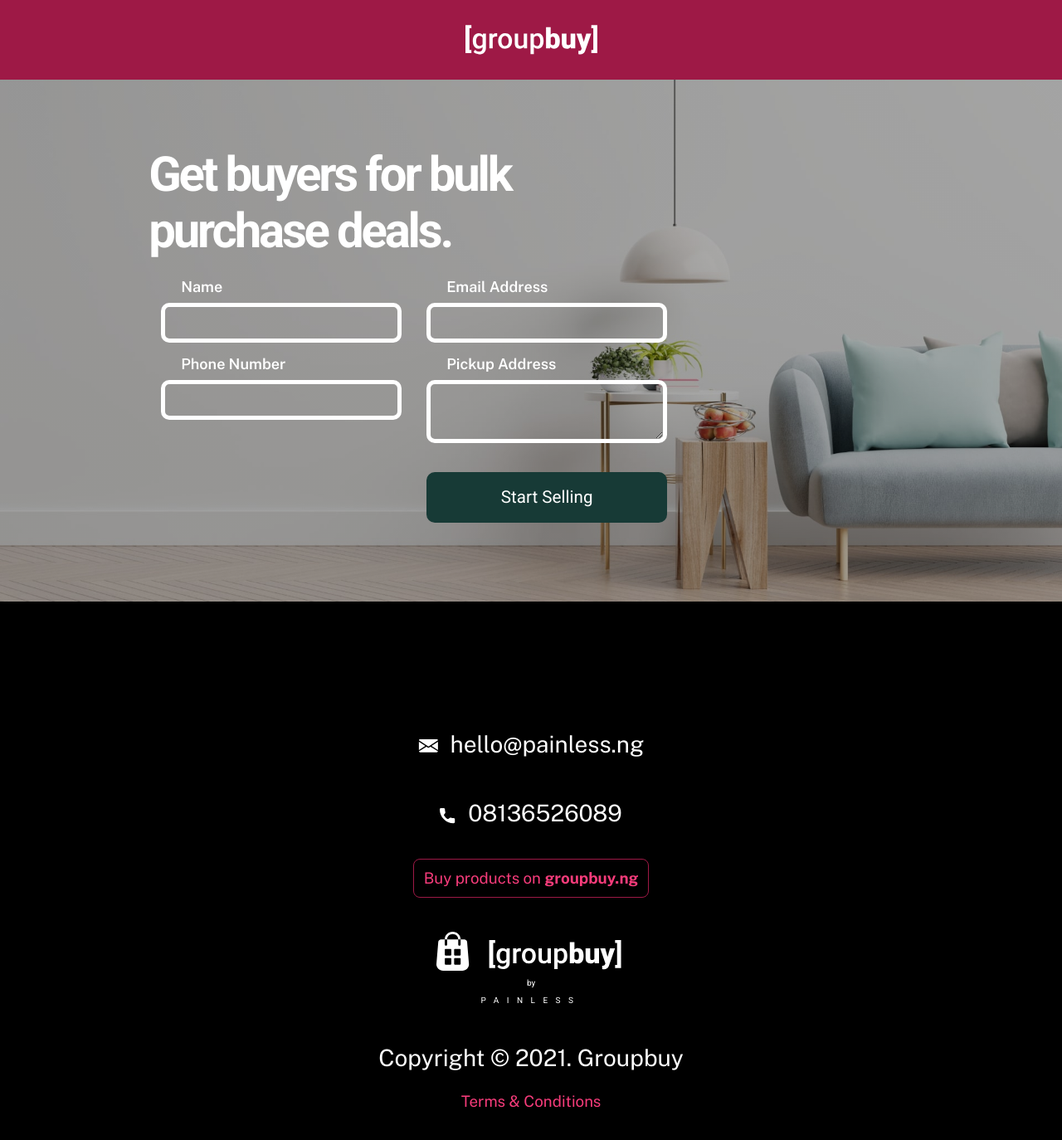
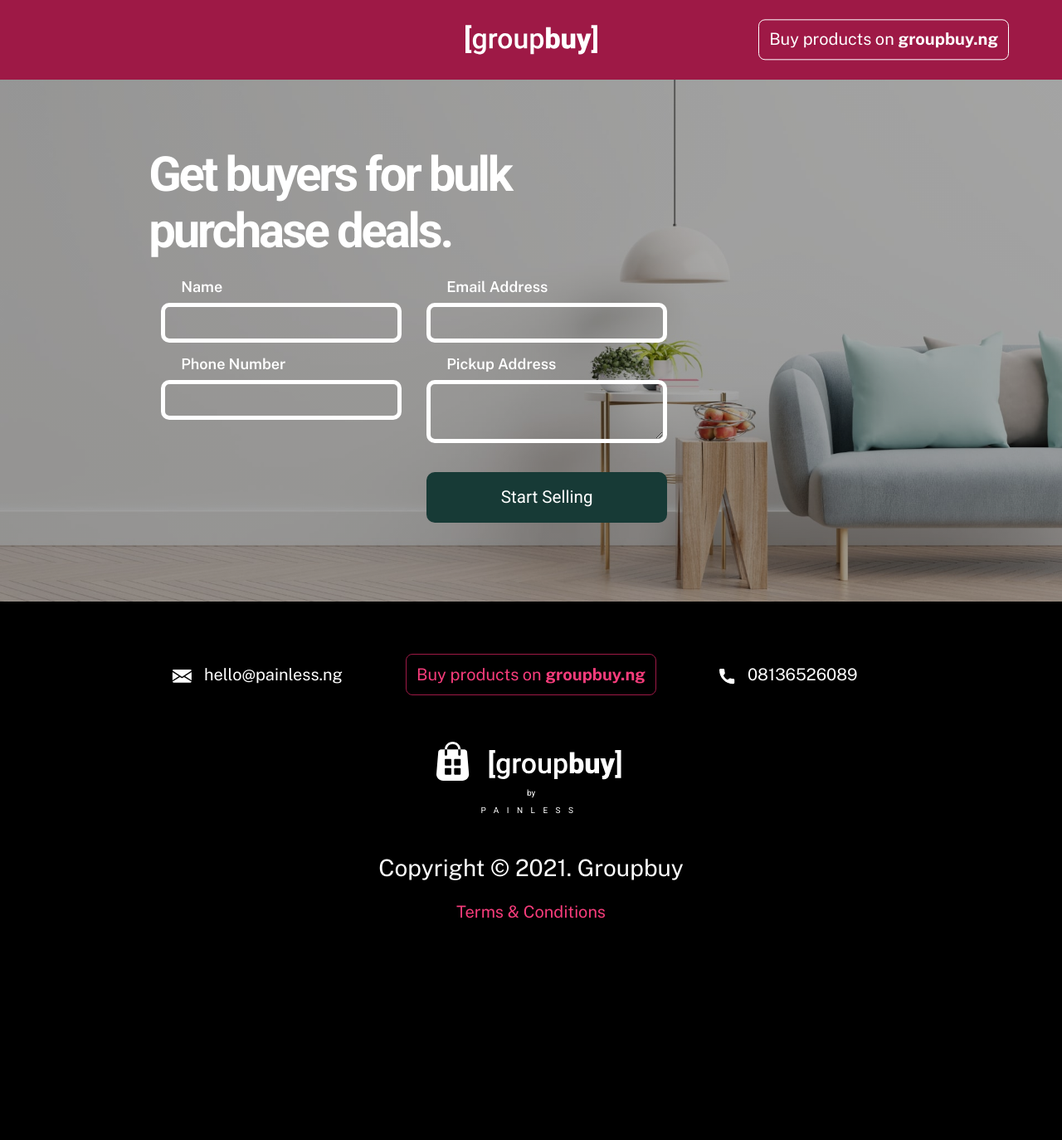
Before and after one commit to dayang4321/groupbuy-pwa, a React (Create React App) app: page /start in a window 1280 px wide. Shown: the top 1374 px of the page at 83% size. After the commit the page ends 1177 px from the top, so only its background shows below. Built offline with nearby package versions, Linux system fonts and the light colour scheme.

Commit message:
implement header and footer

```diff
--- a/src/components/Footer/Footer.css
+++ b/src/components/Footer/Footer.css
@@ -2,7 +2,7 @@ footer{
     background-color: var(--dark-color);
     color: #FFFFFF;
     text-align: center;
-  padding: 9vw 1.5vw;
+  padding: 5vh 1.5vw;
 }
 
 footer>h1>span {
@@ -18,18 +18,23 @@ footer p{
 .contact-link{
     font-family: var(--second-font-family);
     margin: 2vw 0;
-    font-size: var(--sub-heading-font-size);
+    font-size: 20px;
+    color: #FFFFFF;
+}
+
+.contact-link:hover{
+text-decoration: none;
     color: #FFFFFF;
 }
 
 .contact-link.t-c{
     color:var(--primary-light-color);
-    font-size: var(--body-text-font-size);
+    font-size: 20px;
 }
 
 .contact-link.buyer-link{
     color:var(--primary-light-color);
-    font-size: var(--body-text-font-size);
+    font-size: 20px;
     border: 1.5px solid var(--primary-color);
     box-sizing: border-box;
     border-radius: 8px;
--- a/src/components/Footer/Footer.jsx
+++ b/src/components/Footer/Footer.jsx
@@ -4,17 +4,17 @@ import { ReactComponent as Phone } from '../../assets/img/svg/phone.svg'
 
 import FooterLogo from '../../assets/img/svg/groupbuy-shop.svg'
 import './Footer.css'
+import { Col, Row } from 'react-bootstrap';
 
 function Footer() {
 
     return(
         <footer>
-            <div className="mt-3 d-flex flex-column align-items-center mb-3">
-                <a className="contact-link" href="mailto:hello@declutter.ng"><i><Mail className="mr-3"/></i>hello@painless.ng</a>
-                <a className="contact-link mb-3" href="tel:+2348136526089"><i><Phone className="mr-3" /></i>08136526089</a>
-                <a  href className="contact-link d-block mt-4 buyer-link">Buy products on <strong>groupbuy.ng</strong></a>
-
-            </div>
+            <Row className="mt-3 d-flex flex-column flex-md-row align-items-center mb-4 mb-md-5 justify-content-center">
+                <Col lg={{span:3, order: 0}} className="text-xl-right my-4 my-md-3"><a  className="contact-link" href="mailto:hello@declutter.ng"><i><Mail className="mr-3"/></i>hello@painless.ng</a></Col>
+                <Col lg={{span:3, order: 2}} className="text-xl-left my-4 my-md-3"><a  className="contact-link mb-3" href="tel:+2348136526089"><i><Phone className="mr-3" /></i>08136526089</a></Col>
+                <Col lg={{span:4, order: 1}} className="text-xl-center my-5  my-md-4"><a  href className="contact-link mt-4 buyer-link">Buy products on <strong>groupbuy.ng</strong></a>    </Col>
+            </Row>
             <img src={FooterLogo} alt="Gropubuy" />
             <div className="d-flex flex-column text-center painless-text mb-5">
                 <span>by</span>
--- a/src/components/Header/Header.css
+++ b/src/components/Header/Header.css
@@ -4,3 +4,11 @@ header{
     text-align: center;
   padding: 1.5vw;
 }
+
+header > .contact-link.buyer-link {
+  color: #FFF;
+  border-color: #FFF;
+  top: 50%;
+  transform: translateY(-50%);
+  right: 5%;
+}
--- a/src/components/Header/Header.jsx
+++ b/src/components/Header/Header.jsx
@@ -5,8 +5,9 @@ import './Header.css'
 
 function Header() {
     return (
-        <header className="py-4">
-            <img className="py-2" src={Logo} alt="Groupbuy Logo"/>
+        <header className="py-4 position-relative">
+            <img className="py-2" src={Logo} alt="Groupbuy Logo" />
+            <a  href className="contact-link d-none d-lg-inline-block position-absolute m-0 buyer-link">Buy products on <strong>groupbuy.ng</strong></a>
         </header>
     )
 }
```
